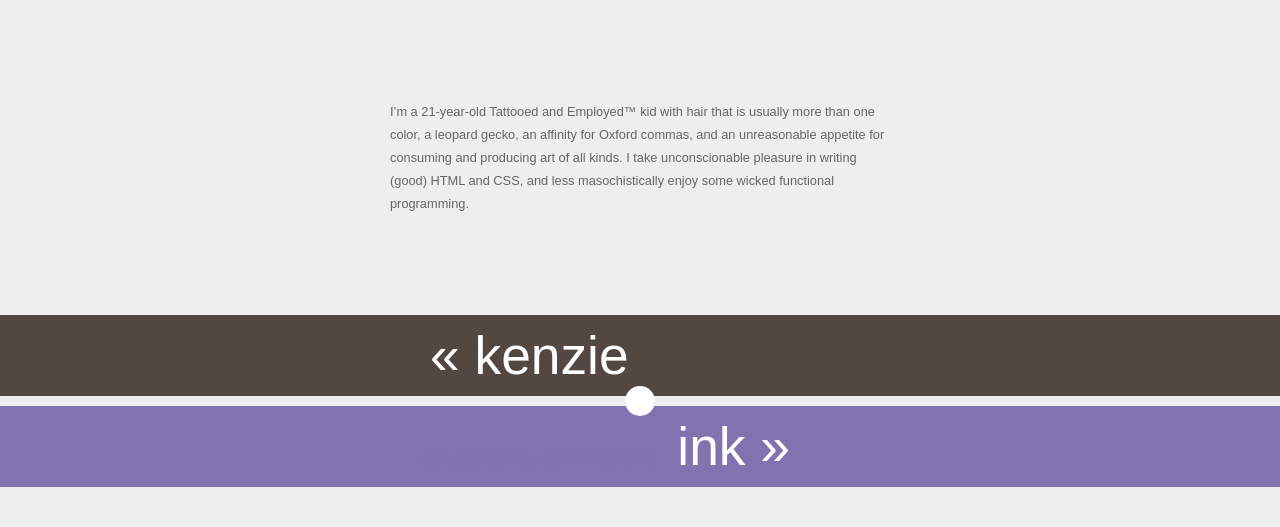
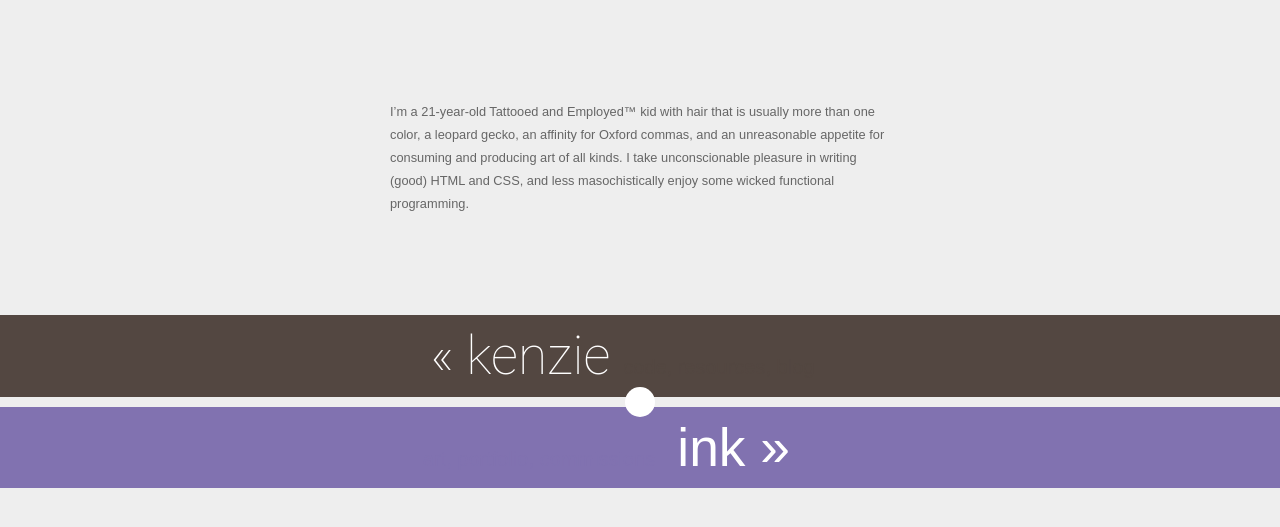
Before and after one commit to kenziebottoms/kenzie-ink-v1, a Jekyll site: the page built from index.md, in a window 1280 px wide. Shown: the top 527 px of the page. Built offline with Jekyll 4.4.1, drawn with Linux system fonts in a browser that asks for light colours; nearby versions of some CDN libraries; library files that are not in the unit come from our copies; Markdown is read by kramdown in place of the engine named in the settings.

Commit message:
changed kenzie index font

```diff
--- a/css/site.css
+++ b/css/site.css
@@ -172,7 +172,7 @@ a {
 	font-size: 40pt;
 }
 	#kenzie {
-		font-family: sans-serif;
+		font-family: "letter-gothic-std","Roboto",sans-serif;
 		padding-left: 50%;
 		margin-left: -210px;
 		text-align: left;
```
